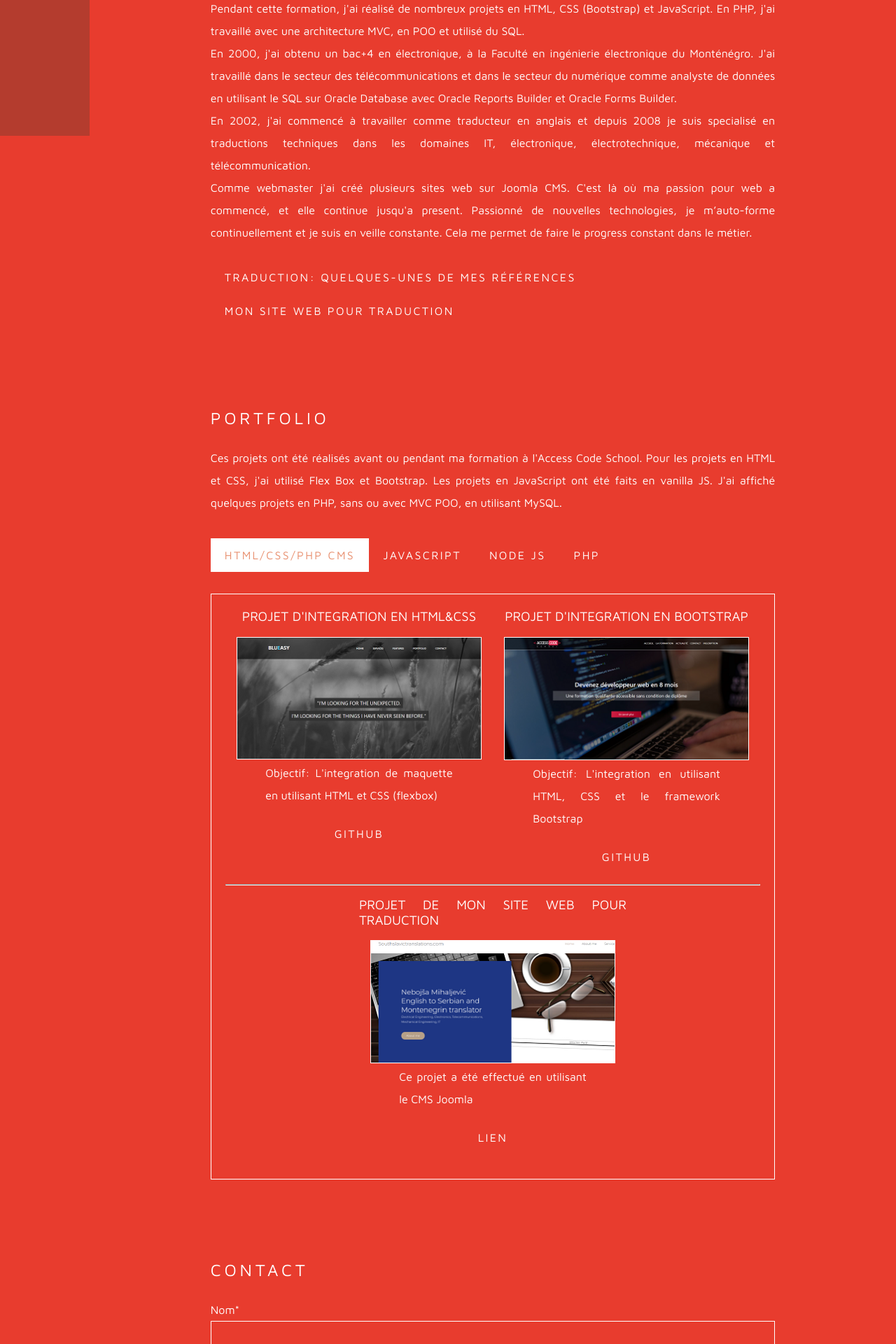
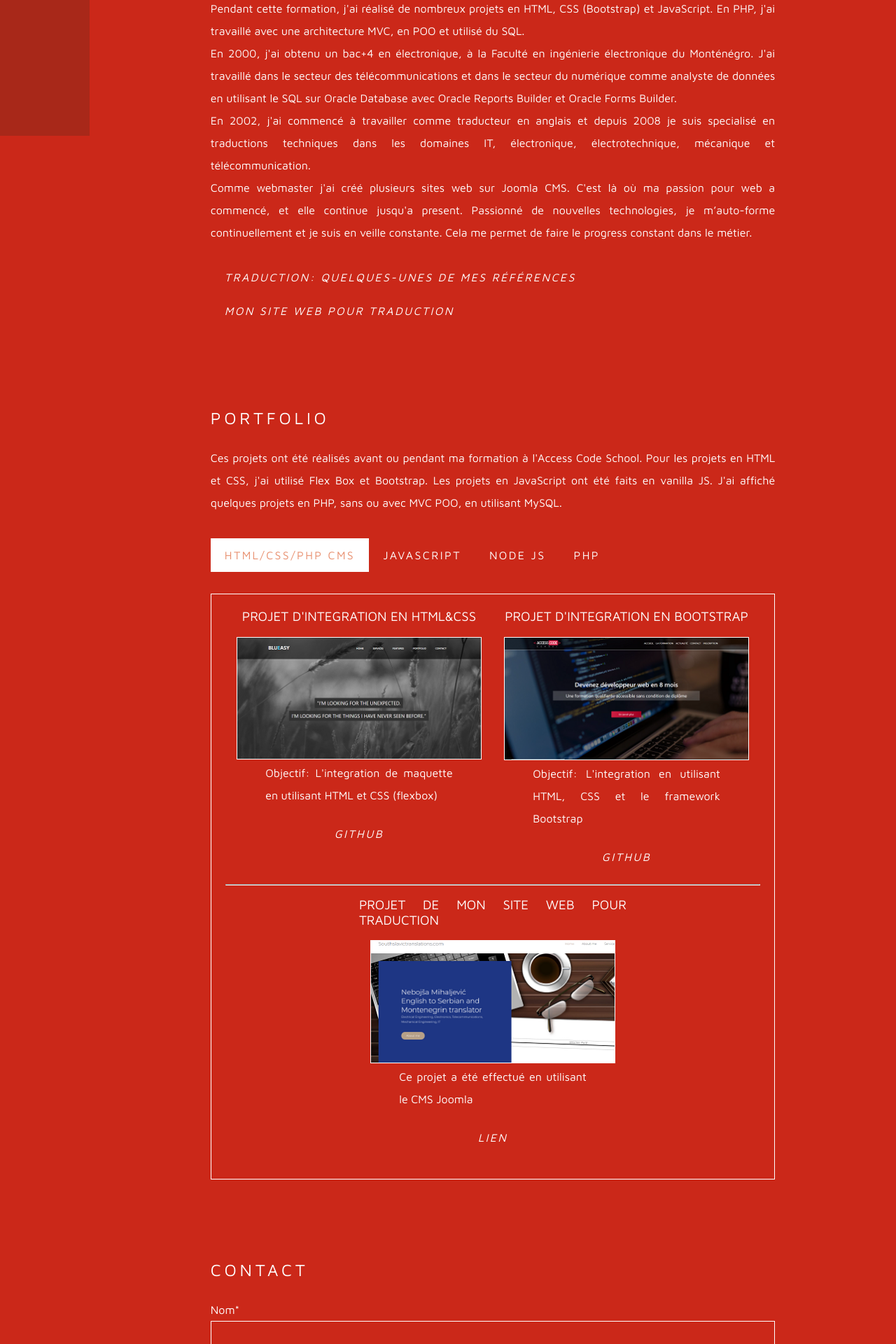
Before and after one commit to micneli/portfolio, a PHP site: page / in a window 1280 px wide. Shown: the part 606-2526 px from the top of the page at 70% size. Run offline with PHP 8.4, Linux system fonts and the light colour scheme; some libraries are stand-ins or nearby versions.

Commit message:
style.css updated

```diff
--- a/assets/css/style.css
+++ b/assets/css/style.css
@@ -97,14 +104,40 @@ main {
   top: 60%;
   left: 50%;
   transform: translate(-50%, -50%);
+  -webkit-transform: translate(-50%, -50%);
+  -moz-transform: translate(-50%, -50%);
+  -ms-transform: translate(-50%, -50%);
+  -o-transform: translate(-50%, -50%);
+}
+
+.home .quick_contact {
+  position: absolute;
+  top: 70%;
+  left: 50%;
+  transform: translate(-50%, -50%);
+  -webkit-transform: translate(-50%, -50%);
+  -moz-transform: translate(-50%, -50%);
+  -ms-transform: translate(-50%, -50%);
+  -o-transform: translate(-50%, -50%);
 }
 
 #regular {
   text-transform: capitalize;
 }
 
+.quick_contact {
+  padding: 50px 0 0 0;
+  margin: 0 auto;
+  width: 100%;
+  text-align: center;
+}
+
+.quick_contact #img_margin {
+  margin-right: 10px;
+}
+
 .about {
-  padding: 100px 0 0 0;
+  padding: 50px 0 50px 0;
   margin: 0 auto;
   width: 70%;
   text-align: justify;
@@ -247,17 +276,32 @@ hr {
 form input, textarea {
   width: 100%;
   height: 3em;
-  background-color: #E83C2E;
+  background-color: #CB2819;
   border: 1px solid white;
   color: white;
+}
+
+input:focus, textarea:focus {
+  outline: none;
+  //box-shadow: 0 0 5px rgba(255, 255, 255, .6) !important;
+  //padding: 3px 0px 3px 3px;
+  //margin: 5px 1px 3px 0px;
+  //border: 1px solid rgba(255, 255, 255, .6) !important;
 }
 
 form textarea {
   height: 10em;
 }
 
-.success-message, .loading-contact {
-  display: none;
+#contact .field {
+  margin-top: 20px;
+}
+
+#display_error {
+  color: white;
+  width: 100%;
+  display: flex;
+  justify-content: center;
 }
 
 .btnBasic {
@@ -284,24 +327,24 @@ h2 {
 
   display: inline-block;
   padding: 15px 0px;
-  position: relative;
+//position: relative;
 }
-h2:after {
-  background: none repeat scroll 0 0 transparent;
-  bottom: 0;
-  content: "";
-  display: block;
-  height: 2px;
-  left: 50%;
-  position: absolute;
-  background: #fff;
-  transition: width 0.3s ease 0s, left 0.3s ease 0s;
-  width: 0;
-}
-h2:hover:after {
-  width: 100%;
-  left: 0;
-}
+//h2:after {
+//  background: none repeat scroll 0 0 transparent;
+//  bottom: 0;
+//  content: "";
+//  display: block;
+//  height: 2px;
+//  left: 50%;
+//  position: absolute;
+//  background: #fff;
+//  transition: width 0.3s ease 0s, left 0.3s ease 0s;
+//  width: 0;
+//}
+//h2:hover:after {
+//  width: 100%;
+//  left: 0;
+//}
 
 .portfolioList {
   list-style: none;
@@ -312,7 +355,7 @@ h2:hover:after {
   text-transform: uppercase;
   text-decoration: none;
   letter-spacing: 0.15em;
-
+  font-style: italic;
   display: inline-block;
   padding: 15px 20px;
   position: relative;
@@ -359,7 +415,7 @@ h2:hover:after {
   text-transform: uppercase;
   text-decoration: none;
   letter-spacing: 0.15em;
-
+  font-style: italic;
   display: inline-block;
   padding: 15px 20px;
   position: relative;
@@ -385,20 +441,30 @@ h2:hover:after {
 
 /* end of hover over effect on links */
 
-.one_half img {
+#projets:first-of-type {
+  border: 1px solid white;
   transition: box-shadow .3s;
 }
 
-.one_half img:hover {
-  box-shadow: 0 0 11px rgba(0,0,0,.5);
+#projets:first-of-type:hover {
+  box-shadow: 0 0 15px rgba(255,255,255,.6);
 }
 
 #contact {
-  margin-bottom: 180px;
+  margin-bottom: 90px;
 }
 
 #distance {
   margin-bottom: 1.5em;
+}
+
+footer {
+  width: 100%;
+  right: 0;
+  padding-bottom: 10px;
+  color: white;
+  display: flex;
+  justify-content: center;
 }
 
 /* On screens that are 1200px or less (large size) */
```
Also changed, not shown: other parts of assets/css/style.css (+35 -19 lines).
